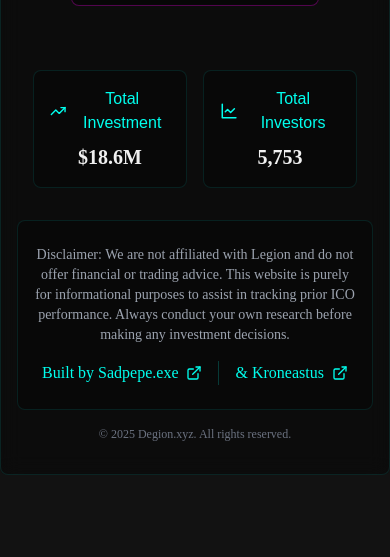
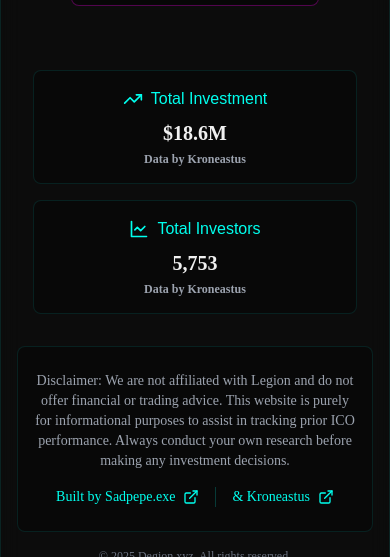
Before and after one commit to Vibecade/DegionV2, a React (Vite) app: page / in a window 390 px wide. Shown: the part 7950-8507 px from the top of the page. Before the commit the page ends 8425 px from the top, so only its background shows below. Built offline with nearby package versions, Linux system fonts and the light colour scheme; no server answers; the database is empty; the HTML template or start-up script is replaced by a standard one.

Commit message:
Update footer with Kroneastus credit

```diff
--- a/src/components/Footer.tsx
+++ b/src/components/Footer.tsx
@@ -10,20 +10,26 @@ export const Footer = () => {
   return (
     <footer className="mt-12 text-center space-y-4 pb-8">
       <div className="max-w-2xl mx-auto px-4 py-4 mb-4">
-        <div className="grid grid-cols-2 gap-4">
+        <div className="grid grid-cols-1 sm:grid-cols-2 gap-4">
           <div className="bg-black/30 rounded-lg border border-[rgba(0,255,238,0.1)] p-4">
             <div className="flex items-center justify-center gap-2 text-[#00ffee] mb-2">
               <TrendingUp className="w-5 h-5" />
               <span className="font-orbitron">Total Investment</span>
             </div>
-            <p className="text-xl font-bold">{formatUSDC(totalInvestment)}</p>
+            <p className="text-xl font-bold">
+              {formatUSDC(totalInvestment)}
+              <span className="block text-xs text-gray-400 mt-1">Data by Kroneastus</span>
+            </p>
           </div>
           <div className="bg-black/30 rounded-lg border border-[rgba(0,255,238,0.1)] p-4">
             <div className="flex items-center justify-center gap-2 text-[#00ffee] mb-2">
               <LineChart className="w-5 h-5" />
               <span className="font-orbitron">Total Investors</span>
             </div>
-            <p className="text-xl font-bold">{totalInvestors.toLocaleString()}</p>
+            <p className="text-xl font-bold">
+              {totalInvestors.toLocaleString()}
+              <span className="block text-xs text-gray-400 mt-1">Data by Kroneastus</span>
+            </p>
           </div>
         </div>
       </div>
@@ -38,7 +44,7 @@ export const Footer = () => {
             href="https://x.com/dustybeerbong"
             target="_blank"
             rel="noopener noreferrer"
-            className="flex items-center gap-2 text-[#00ffee] hover:text-[#37fffc] transition-colors group"
+            className="flex items-center gap-2 text-[#00ffee] hover:text-[#37fffc] transition-colors group text-sm"
           >
             <span>Built by Sadpepe.exe</span>
             <ExternalLink className="w-4 h-4 transform group-hover:translate-x-0.5 transition-transform" />
@@ -47,7 +53,7 @@ export const Footer = () => {
             href="https://x.com/Kroneastus"
             target="_blank"
             rel="noopener noreferrer"
-            className="flex items-center gap-2 text-[#00ffee] hover:text-[#37fffc] transition-colors group border-l border-[#00ffee]/20 pl-4"
+            className="flex items-center gap-2 text-[#00ffee] hover:text-[#37fffc] transition-colors group text-sm border-l border-[#00ffee]/20 pl-4"
           >
             <span>& Kroneastus</span>
             <ExternalLink className="w-4 h-4 transform group-hover:translate-x-0.5 transition-transform" />
```
